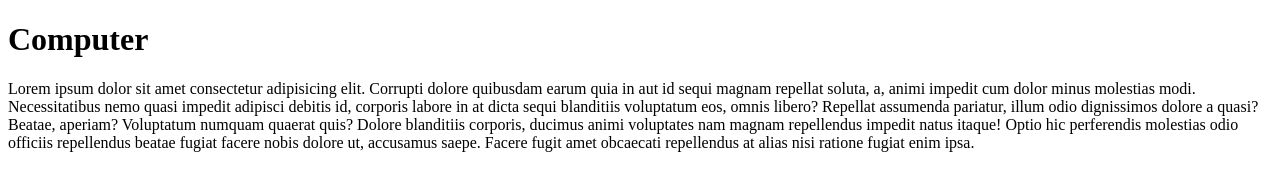
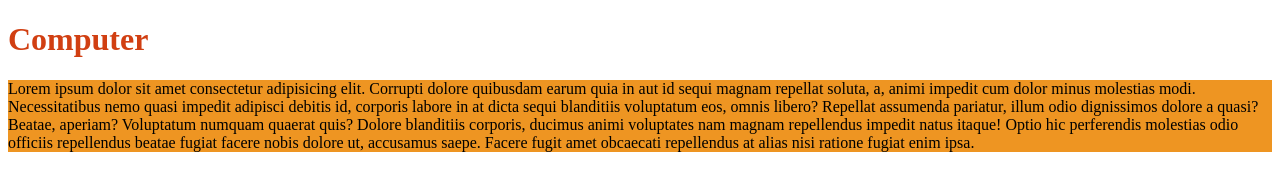
Before and after one commit to masudbhai05/my-fisrt-repo, a plain HTML site: page index.html in a window 1280 px wide. Drawn offline with Linux system fonts and the light colour scheme.

Commit message:
style file upadated

```diff
--- a/index.html
+++ b/index.html
@@ -5,6 +5,7 @@
     <meta http-equiv="X-UA-Compatible" content="IE=edge">
     <meta name="viewport" content="width=device-width, initial-scale=1.0">
     <title>My first website</title>
+    <link rel="stylesheet" href="style.css">
 </head>
 <body>
     <h1>Computer</h1>
--- /dev/null
+++ b/style.css
@@ -0,0 +1,7 @@
+h1{
+    color: #d13f12;
+
+}
+p{
+    background-color: #ee9522;
+}
```
